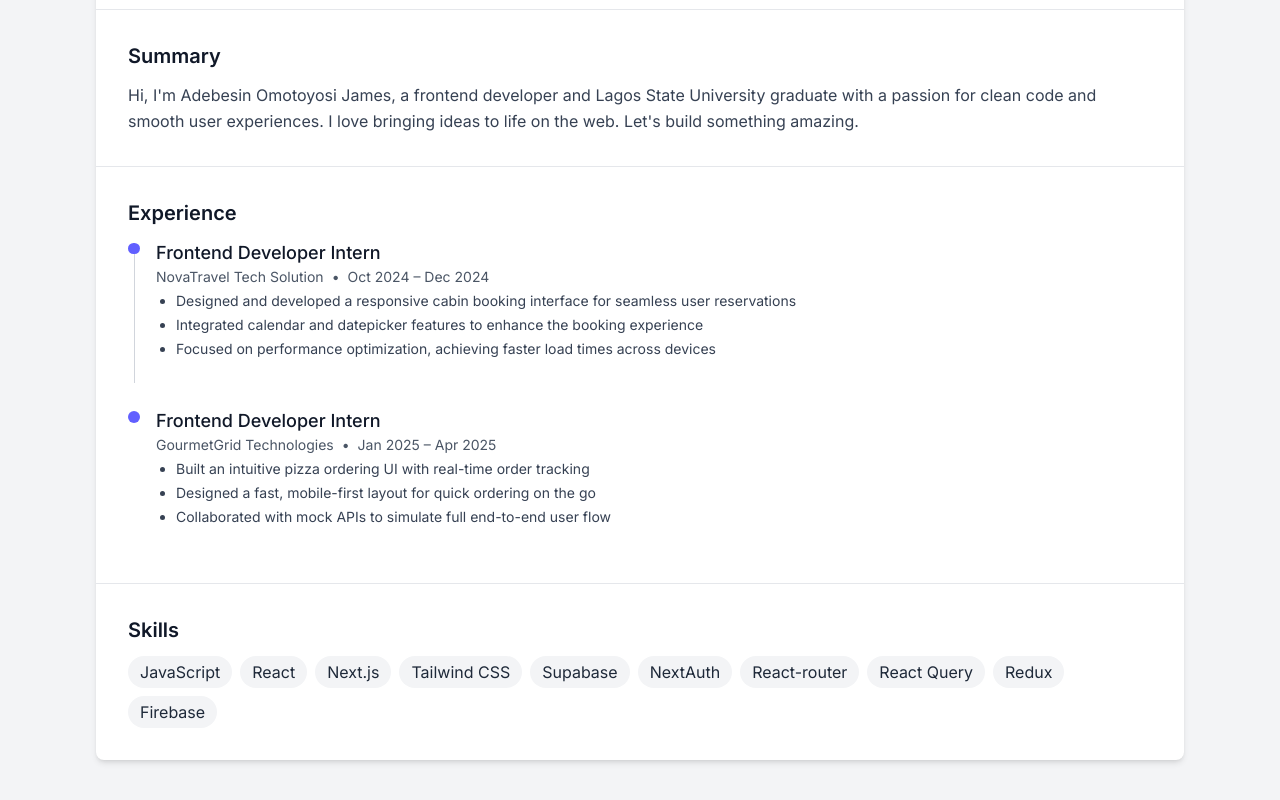
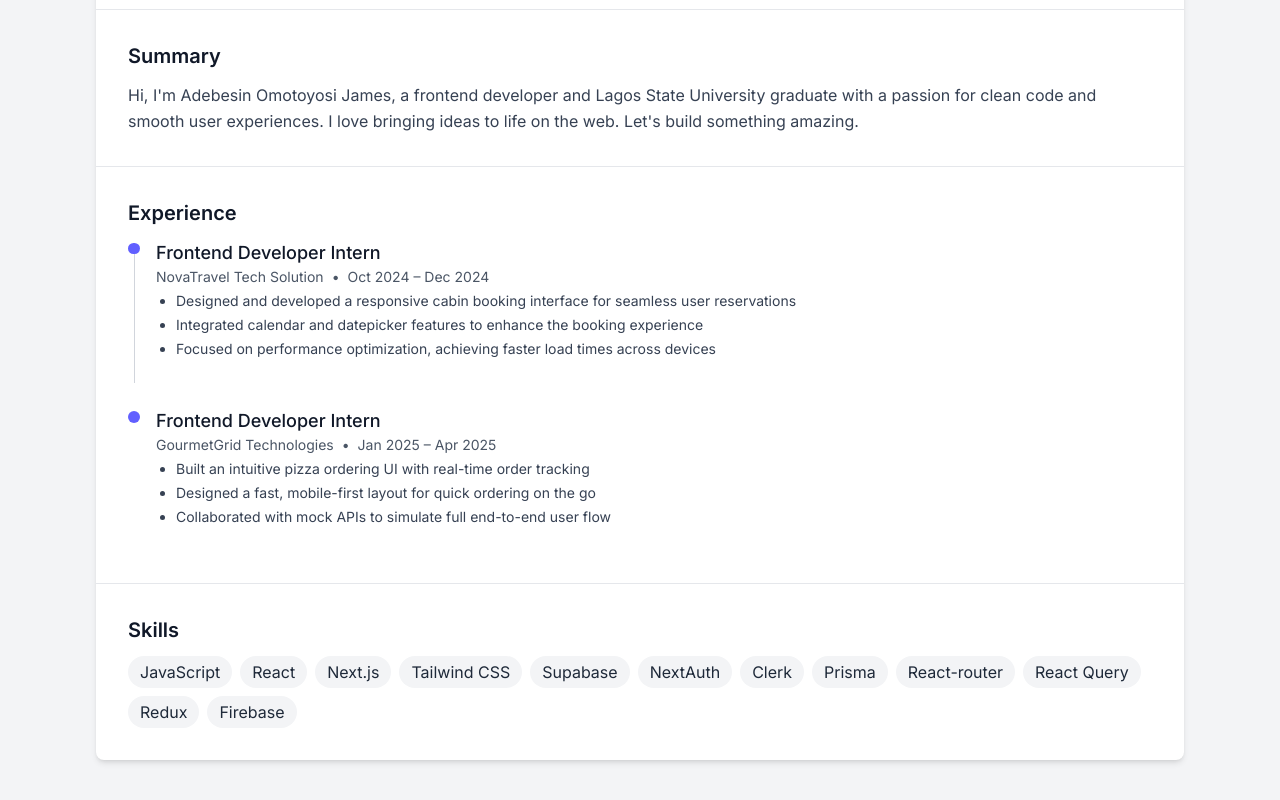
Before and after one commit to constantine950/portfolio, a Next.js app: page /resume in a window 1280 px wide. Shown: the part 409-1209 px from the top of the page. Built offline with nearby package versions, Linux system fonts and the light colour scheme.

Commit message:
types&data

```diff
--- a/app/_components/BackButton.tsx
+++ b/app/_components/BackButton.tsx
@@ -1,6 +1,6 @@
 import { ArrowLeftIcon } from "@heroicons/react/24/solid";
 import { motion } from "framer-motion";
-import { useRouter } from "next/router";
+import { useRouter } from "next/navigation";
 
 export default function BackButton() {
   const router = useRouter();
--- a/app/_types&data/appdata.ts
+++ b/app/_types&data/appdata.ts
@@ -271,6 +271,8 @@ export const skills: Skill[] = [
   "Tailwind CSS",
   "Supabase",
   "NextAuth",
+  "Clerk",
+  "Prisma",
   "React-router",
   "React Query",
   "Redux",
```
